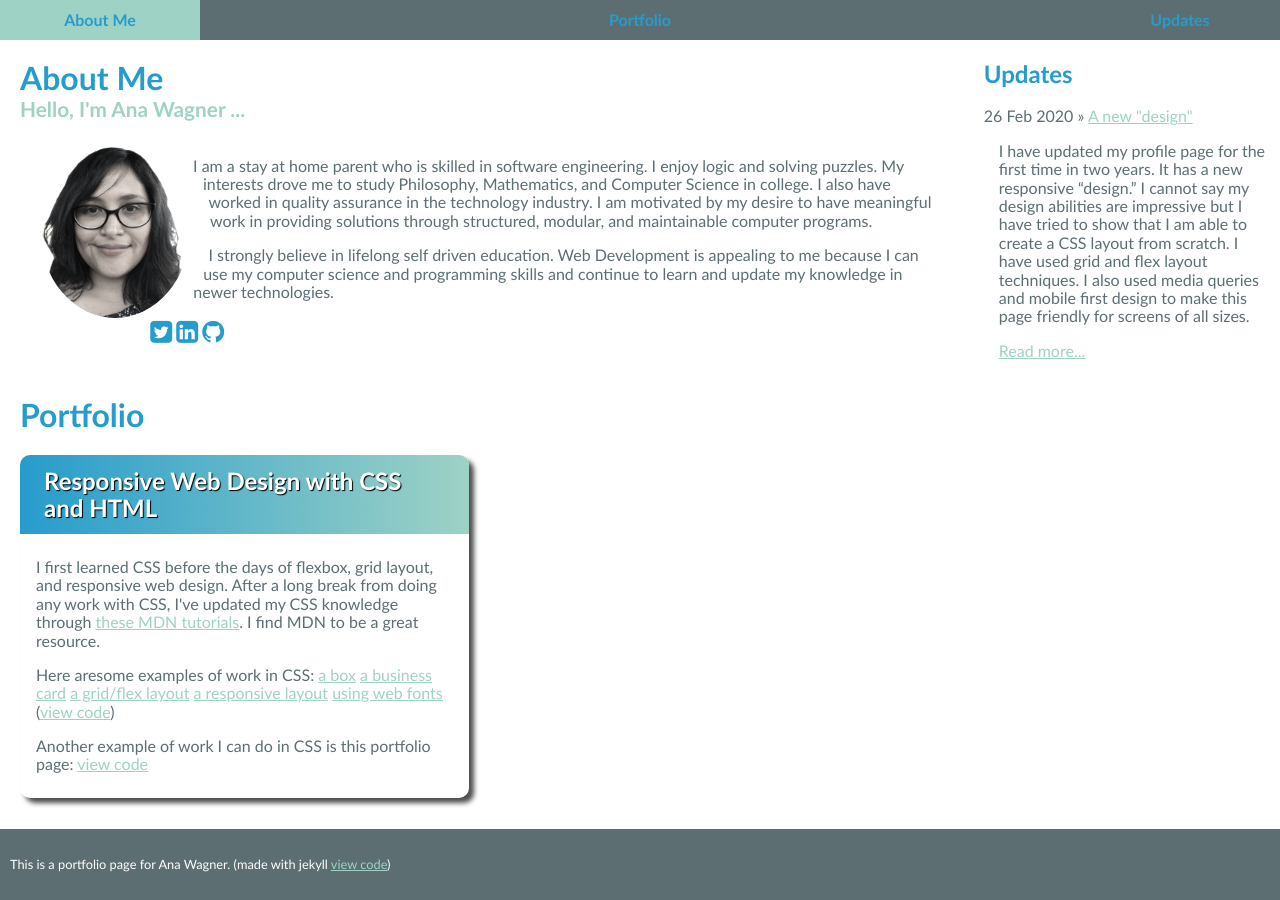
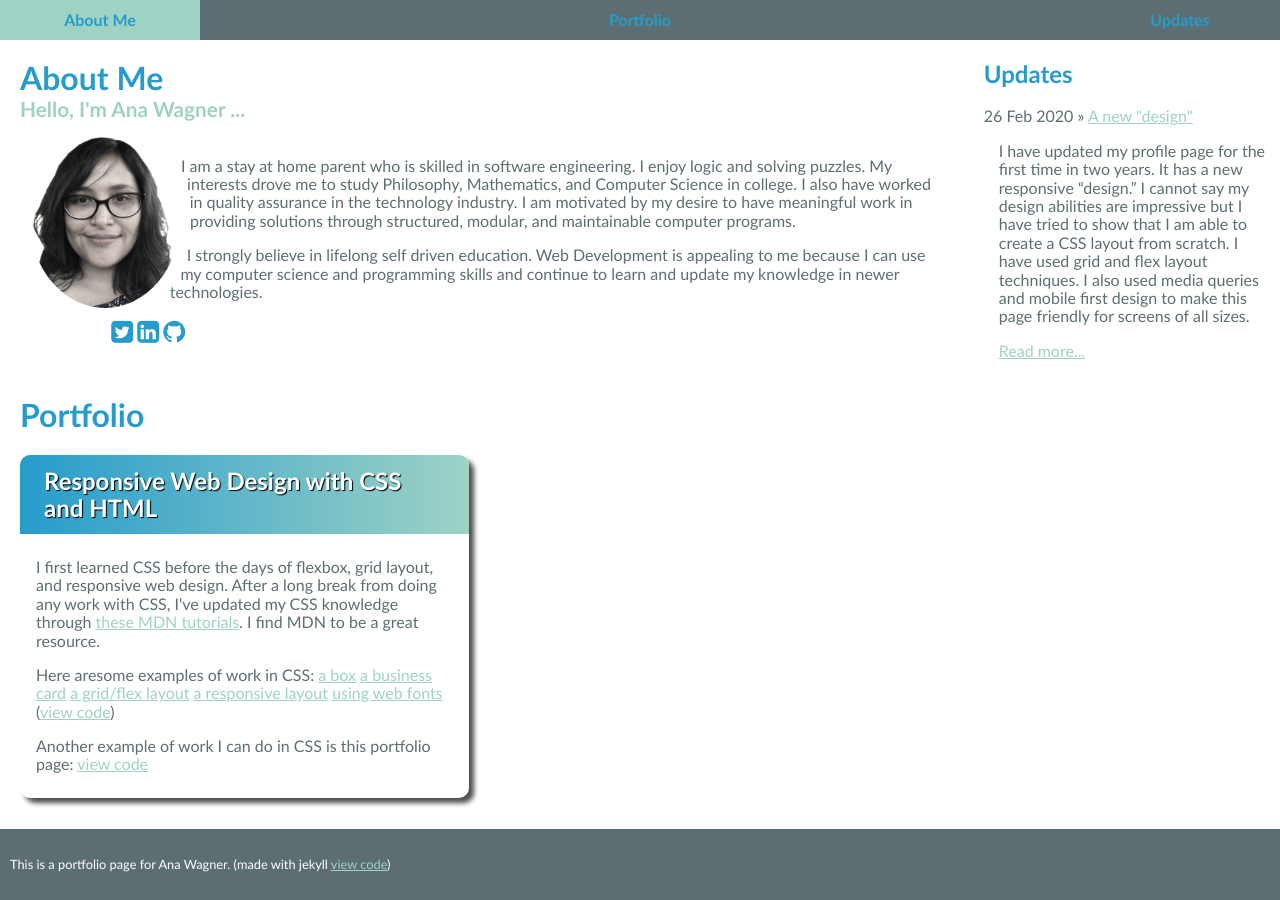
Before and after one commit to anawagner/anawagner.github.io, a Jekyll site: the page built from index.md, in a window 1280 px wide. Built offline with Jekyll 4.4.1, drawn with Linux system fonts in a browser that asks for light colours.

Commit message:
adds ellipse shape to profile photo

```diff
--- a/assets/style.css
+++ b/assets/style.css
@@ -82,11 +82,11 @@
 .profile img {
   filter: grayscale(80%);
   border-radius: 50%;
-  margin: 20px;
   width: 150px;
   height: 177px;
   float: left;
-  shape-outside: circle();
+  shape-outside: ellipse();
+  padding: 10px;
 }
 
 .profile article {
```
